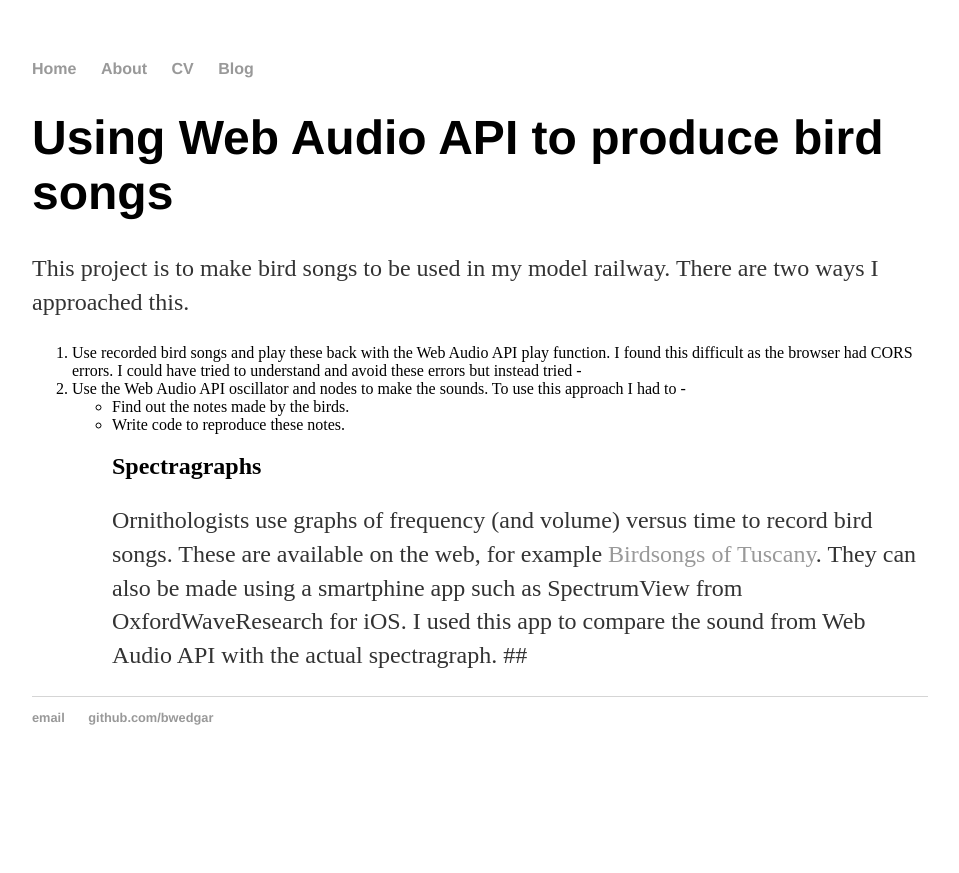
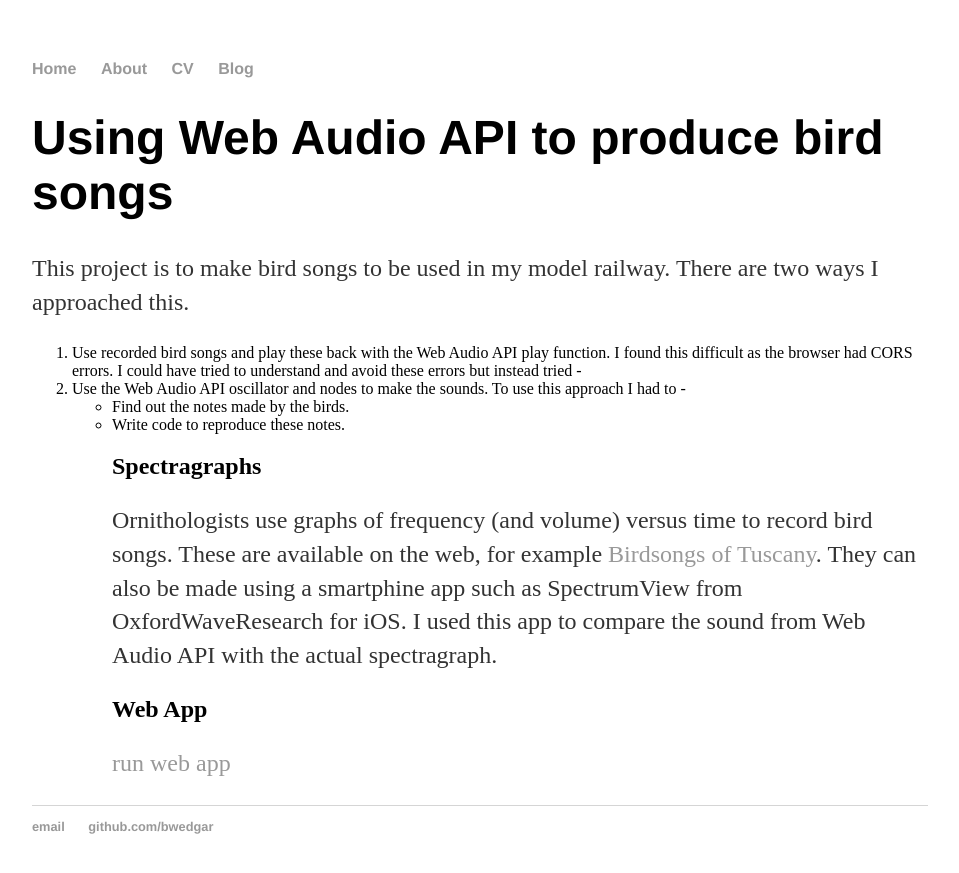
Before and after one commit to bwedgar/bwedgar.github.io, a Jekyll site: the page built from birdsongs.md, in a window 1280 px wide. Shown: the top 873 px of the page, without its empty margins (160-1119 px from the left). Built offline with Jekyll 4.4.1, drawn with Linux system fonts in a browser that asks for light colours; our own code applies the rules of GitHub Pages for plain Markdown files.

Commit message:
Update birdsongs.md

```diff
--- a/birdsongs.md
+++ b/birdsongs.md
@@ -11,4 +11,5 @@ I found this difficult as the browser had CORS errors.  I could have tried to un
 Ornithologists use graphs of frequency (and volume) versus time to record bird songs.  These are available on the web, for example [Birdsongs of Tuscany](http://www.birdsongs.it/).
 They can also be made using a smartphine app such as SpectrumView from OxfordWaveResearch for iOS.
 I used this app to compare the sound from Web Audio API with the actual spectragraph.
-##
+## Web App
+[run web app](https://htmlpreview.github.io/?https://github.com/bwedgar/BirdSongs/blob/master/index.html)
```
